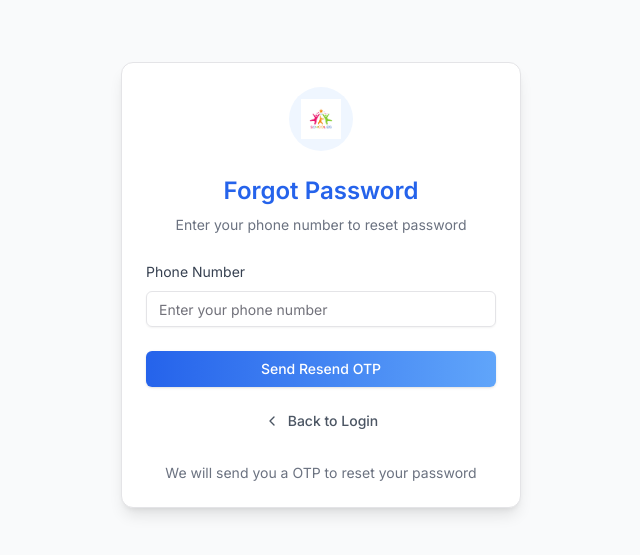
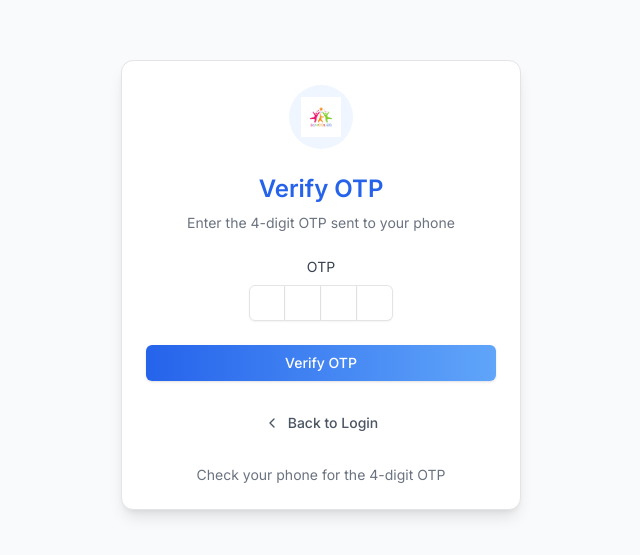
Before and after one commit to Rudranayak17/Enterprise_resource_planning, a Next.js app: page /forgot-password in a window 1280 px wide. Shown: the part 115-670 px from the top of the page, without its empty margins (319-959 px from the left). Built offline with nearby package versions, Linux system fonts and the light colour scheme; no server answers.

Commit message:
login and forget password update

```diff
--- a/package.json
+++ b/package.json
@@ -30,6 +30,7 @@
     "clsx": "^2.1.1",
     "date-fns": "^3.6.0",
     "framer-motion": "^12.4.2",
+    "input-otp": "^1.4.2",
     "lucide-react": "^0.475.0",
     "next": "15.1.7",
     "next-themes": "^0.4.4",
--- a/src/app/(auth)/forgot-password/page.tsx
+++ b/src/app/(auth)/forgot-password/page.tsx
@@ -1,48 +1,91 @@
-import React from 'react';
+"use client";
+import React, { useState } from "react";
 import { Card, CardContent, CardHeader } from "@/components/ui/card";
 import { Button } from "@/components/ui/button";
-import { Input } from "@/components/ui/input";
+import {
+  InputOTP,
+  InputOTPGroup,
+  InputOTPSlot,
+} from "@/components/ui/input-otp";
 import { ChevronLeft } from "lucide-react";
 import logo from "@/assets/logo.png";
 import Image from "next/image";
+import { useRouter, useSearchParams } from "next/navigation";
+
 const ForgotPasswordPage = () => {
+  const searchParams = useSearchParams();
+  const phone = searchParams.get("phone") || "";
+  const [otp, setOtp] = useState("");
+  const router = useRouter();
+
+
+  interface HandleOtpSubmitEvent extends React.FormEvent<HTMLFormElement> {}
+
+  const handleOtpSubmit = (e: HandleOtpSubmitEvent): void => {
+    e.preventDefault();
+    // Verify OTP - should be exactly 4 digits
+    if (otp.length === 4 && /^\d{4}$/.test(otp)) {
+      console.log("Verifying OTP:", { phone, otp });
+    } else {
+      console.log("Please enter a valid 4-digit OTP");
+    }
+  };
+  const navigateToLogin = (e: React.FormEvent) => {
+    e.preventDefault();
+  router.push("/login")
+  };
   return (
     <div className="min-h-screen flex items-center justify-center bg-gray-50">
       <Card className="w-[400px] shadow-lg">
         <CardHeader className="space-y-6">
           <div className="flex justify-center">
             <div className="w-16 h-16 rounded-full bg-blue-50 flex items-center justify-center">
-            <Image alt="logo" src={logo} className="w-10 h-10 bg-cover" />
+              <Image alt="logo" src={logo} className="w-10 h-10 bg-cover" />
             </div>
           </div>
 
           <div className="text-center space-y-2">
-            <h1 className="text-2xl font-semibold text-blue-600">Forgot Password</h1>
-            <p className="text-sm text-gray-500">Enter your phone number to reset password</p>
+            <h1 className="text-2xl font-semibold text-blue-600">Verify OTP</h1>
+            <p className="text-sm text-gray-500">
+              Enter the 4-digit OTP sent to {phone || "your phone"}
+            </p>
           </div>
         </CardHeader>
 
         <CardContent className="space-y-6">
-          <div className="space-y-2">
-            <label className="text-sm text-gray-700">Phone Number</label>
-            <Input
-              type="tel"
-              placeholder="Enter your phone number"
-              className="w-full"
-            />
-          </div>
+          <form onSubmit={handleOtpSubmit} className="space-y-6">
+            <div className="space-y-2">
+              <label className="text-sm text-gray-700 block text-center">
+                OTP
+              </label>
+              <div className="flex justify-center">
+                <InputOTP
+                  maxLength={4}
+                  value={otp}
+                  onChange={(value) => setOtp(value)}
+                >
+                  <InputOTPGroup>
+                    <InputOTPSlot index={0} />
+                    <InputOTPSlot index={1} />
+                    <InputOTPSlot index={2} />
+                    <InputOTPSlot index={3} />
+                  </InputOTPGroup>
+                </InputOTP>
+              </div>
+            </div>
+            <Button
+              type="submit"
+              className="w-full bg-gradient-to-r from-blue-600 to-blue-400 text-white"
+            >
+              Verify OTP
+            </Button>
+          </form>
 
           <div className="space-y-4">
             <Button
-              className="w-full bg-gradient-to-r from-blue-600 to-blue-400 text-white"
-            >
-              Send Resend OTP
-            </Button>
-
-            <Button
-              variant="ghost"
+              variant="link"
+              onClick={navigateToLogin}
               className="w-full text-gray-600 text-sm flex items-center justify-center gap-2"
-
             >
               <ChevronLeft className="w-4 h-4" />
               Back to Login
@@ -51,7 +94,7 @@ const ForgotPasswordPage = () => {
 
           <div className="text-center">
             <p className="text-sm text-gray-500">
-              We will send you a OTP to reset your password
+              Check your phone for the 4-digit OTP
             </p>
           </div>
         </CardContent>
--- a/src/app/(auth)/login/page.tsx
+++ b/src/app/(auth)/login/page.tsx
@@ -33,13 +33,6 @@ const ROLE_DESCRIPTIONS: Record<Role, string> = {
   user: "User Portal",
 };
 
-const DASHBOARD_ROUTES: Record<Role, string> = {
-  school: "/dashboard/school",
-  branch: "/dashboard/branch",
-  user: "/dashboard/user",
-};
-
-// Components
 const LoginForm: React.FC<LoginFormProps> = ({
   role,
   isInitialLogin = false,
@@ -52,6 +45,8 @@ const LoginForm: React.FC<LoginFormProps> = ({
     schoolId: "",
     role,
   });
+  const [showForgotPassword, setShowForgotPassword] = React.useState(false);
+
 
   const handleChange = (e: React.ChangeEvent<HTMLInputElement>) => {
     const { name, value } = e.target;
@@ -63,7 +58,21 @@ const LoginForm: React.FC<LoginFormProps> = ({
     onSubmit(formData);
   };
 
+  const handleForgotPasswordClick = () => {
+    setShowForgotPassword(true);
+  };
+
+  const handleForgotPasswordSubmit = (e: React.FormEvent) => {
+    e.preventDefault();
+    if (formData.phoneNumber) {
+      // Here you could add API call to verify phone number if needed
+      router.push(`/forgot-password?phone=${formData.phoneNumber}`);
+    }
+  };
+
   return (
+    <>
+      {!showForgotPassword ? (
         <form onSubmit={handleSubmit} className="space-y-4">
           <div className="space-y-2">
             <label className="text-sm text-gray-700">Phone Number</label>
@@ -78,7 +87,8 @@ const LoginForm: React.FC<LoginFormProps> = ({
             />
           </div>
 
-      {isInitialLogin ? (
+          {role !== "user" && (
+            <>
               <div className="space-y-2">
                 <label className="text-sm text-gray-700">School ID</label>
                 <Input
@@ -91,7 +101,6 @@ const LoginForm: React.FC<LoginFormProps> = ({
                   required
                 />
               </div>
-      ) : (
               <div className="space-y-2">
                 <label className="text-sm text-gray-700">Password</label>
                 <Input
@@ -104,20 +113,34 @@ const LoginForm: React.FC<LoginFormProps> = ({
                   required
                 />
               </div>
+            </>
           )}
 
-      {!isInitialLogin && (
+          {role === "user" && (
+            <div className="space-y-2">
+              <label className="text-sm text-gray-700">School ID</label>
+              <Input
+                type="text"
+                name="schoolId"
+                value={formData.schoolId}
+                onChange={handleChange}
+                placeholder="Enter your School ID"
+                className="w-full"
+                required
+              />
+            </div>
+          )}
+
           <div className="flex justify-between items-center pt-2">
             <Button
               type="button"
               variant="link"
               className="text-blue-600 text-sm"
-            onClick={() => router.push("/forgot-password")}
+              onClick={handleForgotPasswordClick}
             >
               Forgot Password?
             </Button>
           </div>
-      )}
 
           <Button
             type="submit"
@@ -126,6 +149,38 @@ const LoginForm: React.FC<LoginFormProps> = ({
             Sign In as {role.charAt(0).toUpperCase() + role.slice(1)}
           </Button>
         </form>
+      ) : (
+        <form onSubmit={handleForgotPasswordSubmit} className="space-y-4">
+          <div className="space-y-2">
+            <label className="text-sm text-gray-700">Phone Number</label>
+            <Input
+              type="tel"
+              value={formData.phoneNumber}
+              onChange={handleChange}
+              placeholder="Enter your phone number"
+              className="w-full"
+              required
+            />
+          </div>
+          <div className="flex justify-between items-center pt-2">
+            <Button
+              type="button"
+              variant="link"
+              className="text-blue-600 text-sm"
+              onClick={() => setShowForgotPassword(false)}
+            >
+              Back to Login
+            </Button>
+            <Button
+              type="submit"
+              className="bg-gradient-to-r from-blue-600 to-blue-400 text-white"
+            >
+              Continue
+            </Button>
+          </div>
+        </form>
+      )}
+    </>
   );
 };
 
@@ -149,22 +204,6 @@ const LoginPage: React.FC = () => {
   const [selectedRole, setSelectedRole] = React.useState<Role>("school");
 
   const handleLoginSubmit = async (data: LoginFormData) => {
-    // console.log("hello ", {
-    //   phone: data.phoneNumber,
-    //   role: data.role,
-    //   password: data.password,
-    // });
-    // try {
-    //   const resp = await login({
-    //     phone: data.phoneNumber,
-    //     role: data.role,
-    //     password: data.password,
-    //   }).unwrap();
-
-
-    // } catch (err) {
-    //   console.log("err", err);
-    // }
     router.push("/dashboard/student");
   };
 
@@ -192,11 +231,7 @@ const LoginPage: React.FC = () => {
               <LoginForm role="branch" onSubmit={handleLoginSubmit} />
             </TabsContent>
             <TabsContent value="user">
-              <LoginForm
-                role="user"
-                isInitialLogin={true}
-                onSubmit={handleLoginSubmit}
-              />
+              <LoginForm role="user" onSubmit={handleLoginSubmit} />
             </TabsContent>
           </CardContent>
         </Tabs>
--- /dev/null
+++ b/src/components/ui/input-otp.tsx
@@ -0,0 +1,71 @@
+"use client"
+
+import * as React from "react"
+import { OTPInput, OTPInputContext } from "input-otp"
+import { Minus } from "lucide-react"
+
+import { cn } from "@/lib/utils"
+
+const InputOTP = React.forwardRef<
+  React.ElementRef<typeof OTPInput>,
+  React.ComponentPropsWithoutRef<typeof OTPInput>
+>(({ className, containerClassName, ...props }, ref) => (
+  <OTPInput
+    ref={ref}
+    containerClassName={cn(
+      "flex items-center gap-2 has-[:disabled]:opacity-50",
+      containerClassName
+    )}
+    className={cn("disabled:cursor-not-allowed", className)}
+    {...props}
+  />
+))
+InputOTP.displayName = "InputOTP"
+
+const InputOTPGroup = React.forwardRef<
+  React.ElementRef<"div">,
+  React.ComponentPropsWithoutRef<"div">
+>(({ className, ...props }, ref) => (
+  <div ref={ref} className={cn("flex items-center", className)} {...props} />
+))
+InputOTPGroup.displayName = "InputOTPGroup"
+
+const InputOTPSlot = React.forwardRef<
+  React.ElementRef<"div">,
+  React.ComponentPropsWithoutRef<"div"> & { index: number }
+>(({ index, className, ...props }, ref) => {
+  const inputOTPContext = React.useContext(OTPInputContext)
+  const { char, hasFakeCaret, isActive } = inputOTPContext.slots[index]
+
+  return (
+    <div
+      ref={ref}
+      className={cn(
+        "relative flex h-9 w-9 items-center justify-center border-y border-r border-input text-sm shadow-sm transition-all first:rounded-l-md first:border-l last:rounded-r-md",
+        isActive && "z-10 ring-1 ring-ring",
+        className
+      )}
+      {...props}
+    >
+      {char}
+      {hasFakeCaret && (
+        <div className="pointer-events-none absolute inset-0 flex items-center justify-center">
+          <div className="h-4 w-px animate-caret-blink bg-foreground duration-1000" />
+        </div>
+      )}
+    </div>
+  )
+})
+InputOTPSlot.displayName = "InputOTPSlot"
+
+const InputOTPSeparator = React.forwardRef<
+  React.ElementRef<"div">,
+  React.ComponentPropsWithoutRef<"div">
+>(({ ...props }, ref) => (
+  <div ref={ref} role="separator" {...props}>
+    <Minus />
+  </div>
+))
+InputOTPSeparator.displayName = "InputOTPSeparator"
+
+export { InputOTP, InputOTPGroup, InputOTPSlot, InputOTPSeparator }
```
Also changed, not shown: 1 other file (tests, documents, lock files or other folders). Lines whose indentation alone changed are shown as unchanged.
